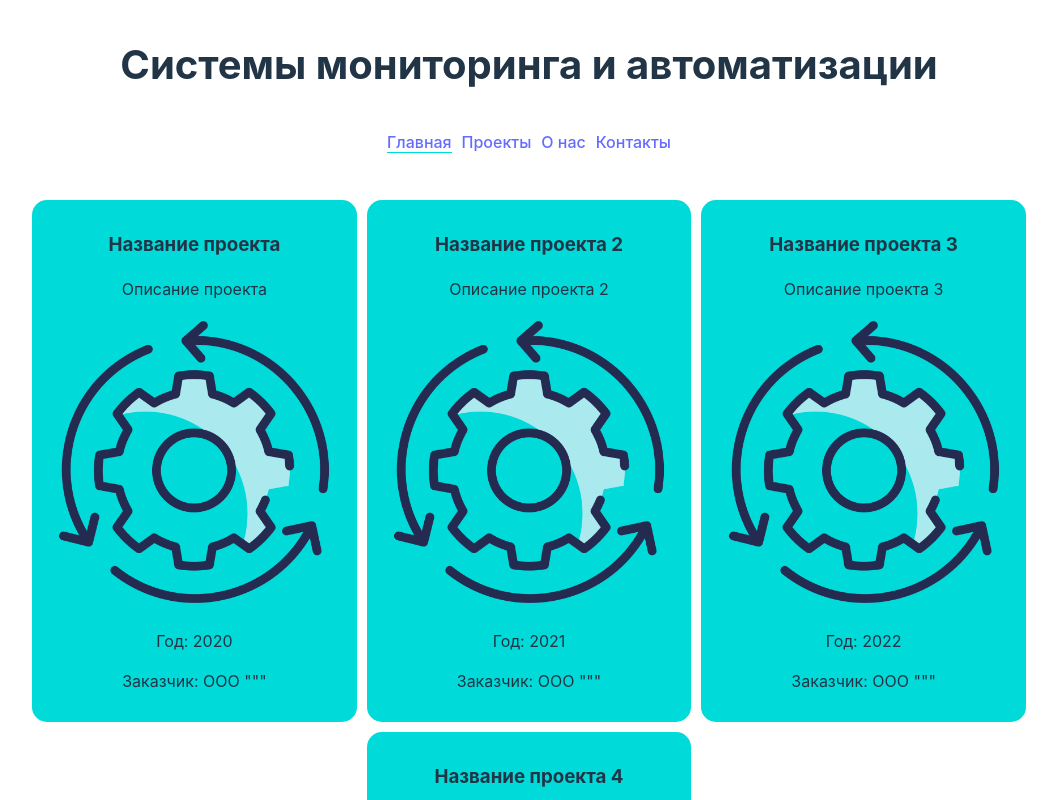
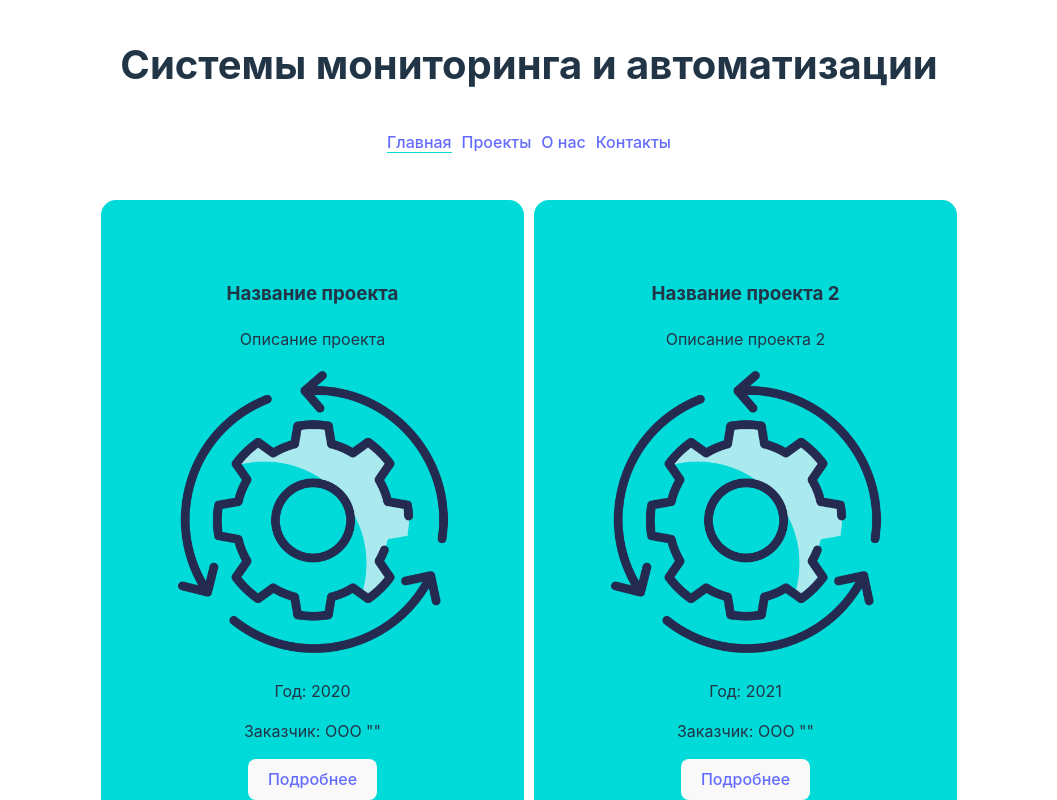
Before and after one commit to KashirinIvan/infoautomation, a React (Vite) app: page / in a window 1280 px wide. Shown: the top 800 px of the page, without its empty margins (111-1168 px from the left). Built offline with nearby package versions, Linux system fonts and the light colour scheme.

Commit message:
add routing

```diff
--- a/src/components/Cadr/Cadr.jsx
+++ b/src/components/Cadr/Cadr.jsx
@@ -1,7 +1,8 @@
 import React from 'react'
 import styles from './Cadr.module.css'
+import { Link } from 'react-router-dom'
 
-export const Cadr = ({ title, description, image, year, customer }) => {
+export const Cadr = ({id, title, description, image, year, customer }) => {
     return (
         <div className={styles.card}>
             <h3>{title}</h3>
@@ -9,6 +10,7 @@ export const Cadr = ({ title, description, image, year, customer }) => {
             <img className={styles.image} src={image} alt={`${title}`} />
             <p>Год: {year}</p>
             <p>Заказчик: {customer}"</p>
+            <button><Link to={`/projects/${id}`}>Подробнее</Link></button>
         </div>
     )
 }
--- a/src/components/Cadr/Cadr.module.css
+++ b/src/components/Cadr/Cadr.module.css
@@ -2,7 +2,7 @@
     width: 300px;
     background-color: #00DAD9;
     border-radius: 15px;
-    padding: 1%;
+    padding: 5%;
 }
 
 .image {
--- a/src/components/Main/Main.jsx
+++ b/src/components/Main/Main.jsx
@@ -9,6 +9,7 @@ export const Main = () => {
       {allProjectList.map((project) =>
         <Cadr
           key={project.id}
+          id={project.id}
           title={project.title}
           description={project.description}
           image={project.image}
--- a/src/constants/allProjectList.js
+++ b/src/constants/allProjectList.js
@@ -5,7 +5,7 @@ export const allProjectList = [
         description: "Описание проекта",
         image: '/logo.png',
         year: "2020",
-        customer: "ООО \"\"",
+        customer: "ООО \"",
     },
     {
         id: 2,
@@ -13,7 +13,7 @@ export const allProjectList = [
         description: "Описание проекта 2",
         image: '/logo.png',
         year: "2021",
-        customer: "ООО \"\"",
+        customer: "ООО \"",
     },
     {
         id: 3,
@@ -21,7 +21,7 @@ export const allProjectList = [
         description: "Описание проекта 3",
         image: '/logo.png',
         year: "2022",
-        customer: "ООО \"\"",
+        customer: "ООО \"",
     },
     {
         id: 4,
@@ -29,6 +29,6 @@ export const allProjectList = [
         description: "Описание проекта 4",
         image: '/logo.png',
         year: "2023",
-        customer: "ООО \"\"",
+        customer: "ООО \"",
     },
 ];
```
